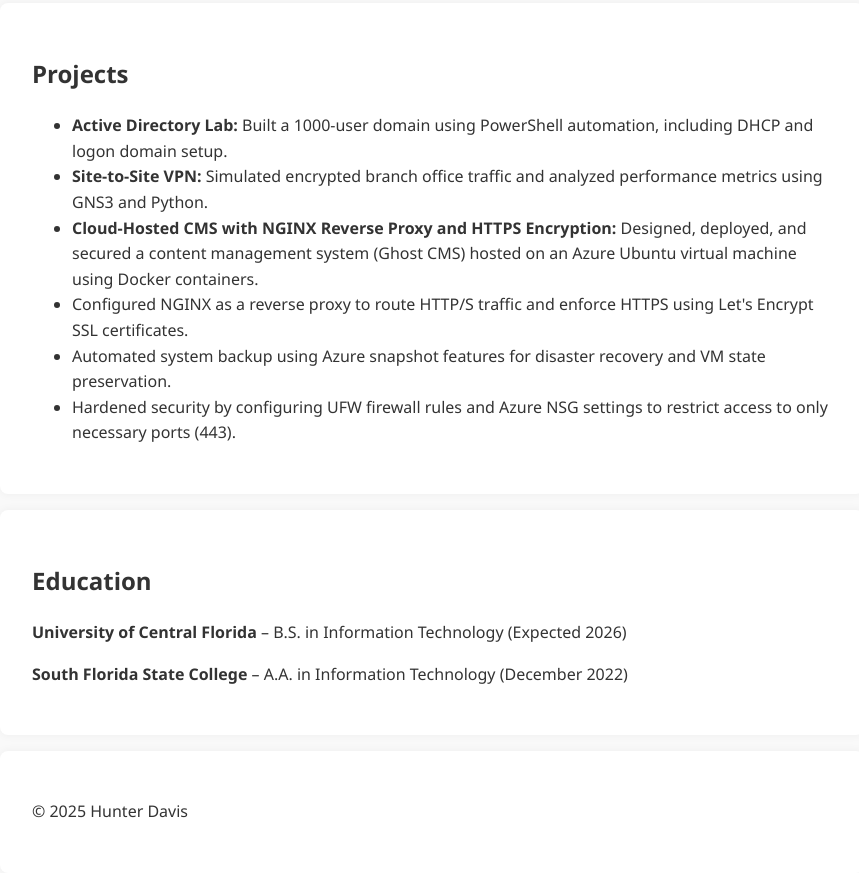
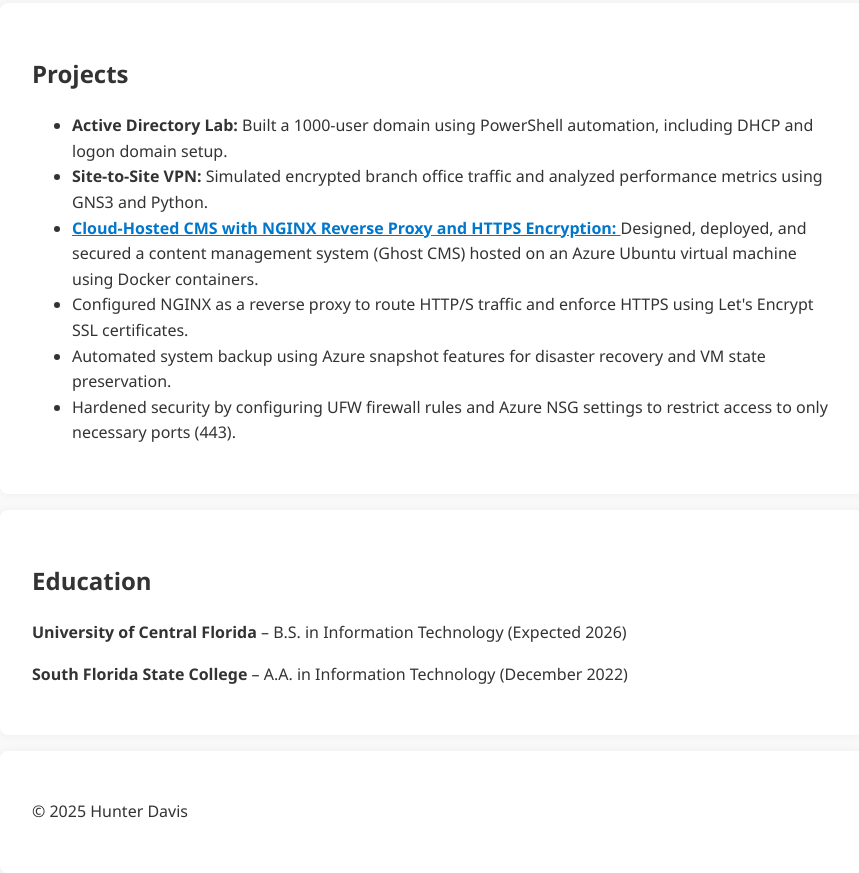
Before and after one commit to hunterdavis3426/resume-site, a plain HTML site: page index.html in a window 1280 px wide. Shown: the part 2087-2960 px from the top of the page, without its empty margins (208-1067 px from the left). Drawn offline with Linux system fonts and the light colour scheme.

Commit message:
Update index.html

```diff
--- a/index.html
+++ b/index.html
@@ -87,7 +87,12 @@
         <ul>
             <li><strong>Active Directory Lab:</strong> Built a 1000-user domain using PowerShell automation, including DHCP and logon domain setup.</li>
             <li><strong>Site-to-Site VPN:</strong> Simulated encrypted branch office traffic and analyzed performance metrics using GNS3 and Python.</li>
-            <li><strong>Cloud-Hosted CMS with NGINX Reverse Proxy and HTTPS Encryption:</strong> Designed, deployed, and secured a content management system (Ghost CMS) hosted on an Azure Ubuntu virtual machine using Docker containers. </li>
+            <li><strong>
+                <a href="https://thedailyhunt.duckdns.org/welcome" target="_blank" rel-"noopener noreferrer">
+                    Cloud-Hosted CMS with NGINX Reverse Proxy and HTTPS Encryption:
+                </a>
+            </strong>
+                Designed, deployed, and secured a content management system (Ghost CMS) hosted on an Azure Ubuntu virtual machine using Docker containers. </li>
             <li>Configured NGINX as a reverse proxy to route HTTP/S traffic and enforce HTTPS using Let's Encrypt SSL certificates.</li>
             <li>Automated system backup using Azure snapshot features for disaster recovery and VM state preservation.</li>
             <li>Hardened security by configuring UFW firewall rules and Azure NSG settings to restrict access to only necessary ports (443).</li>
```
